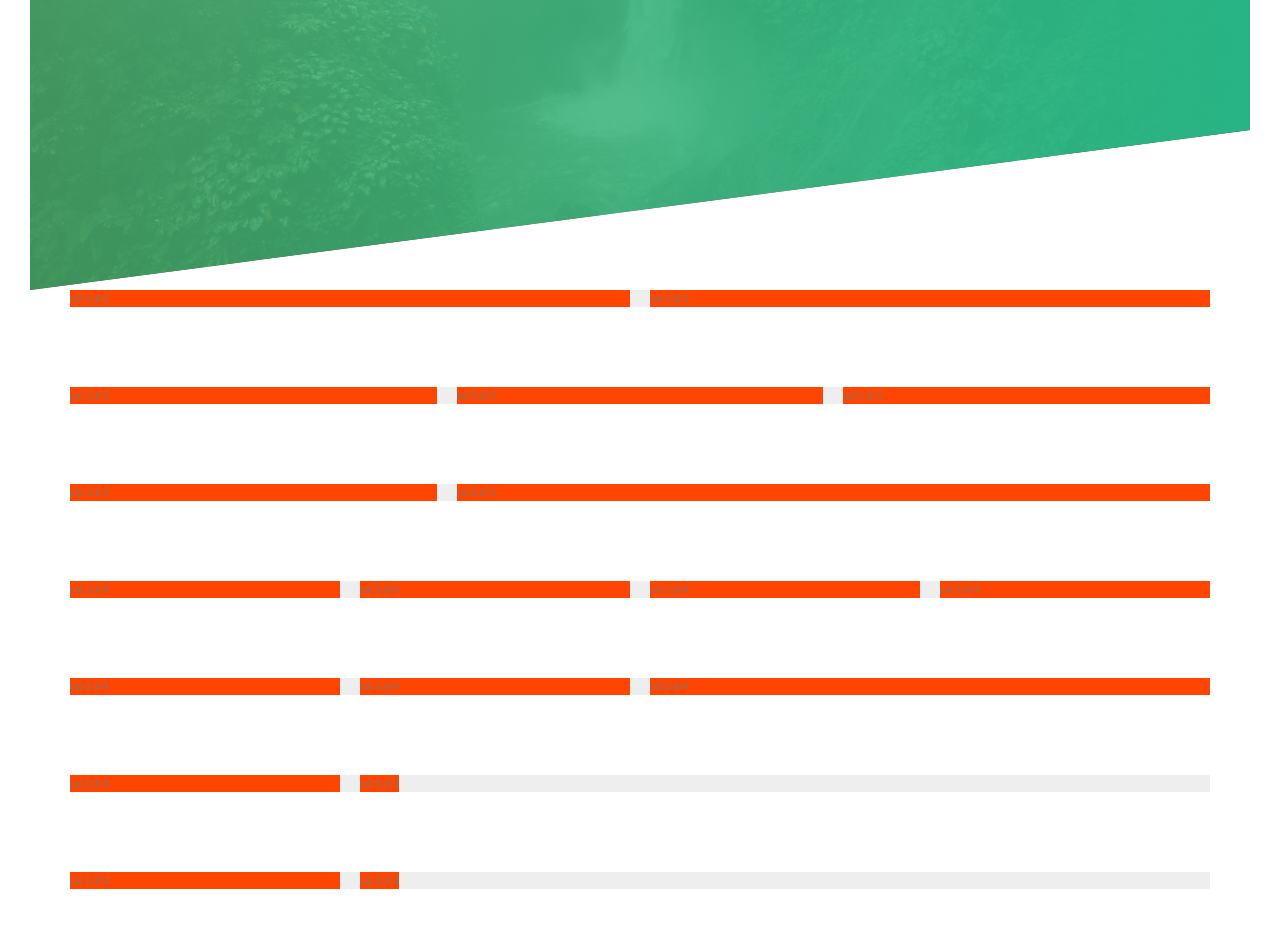
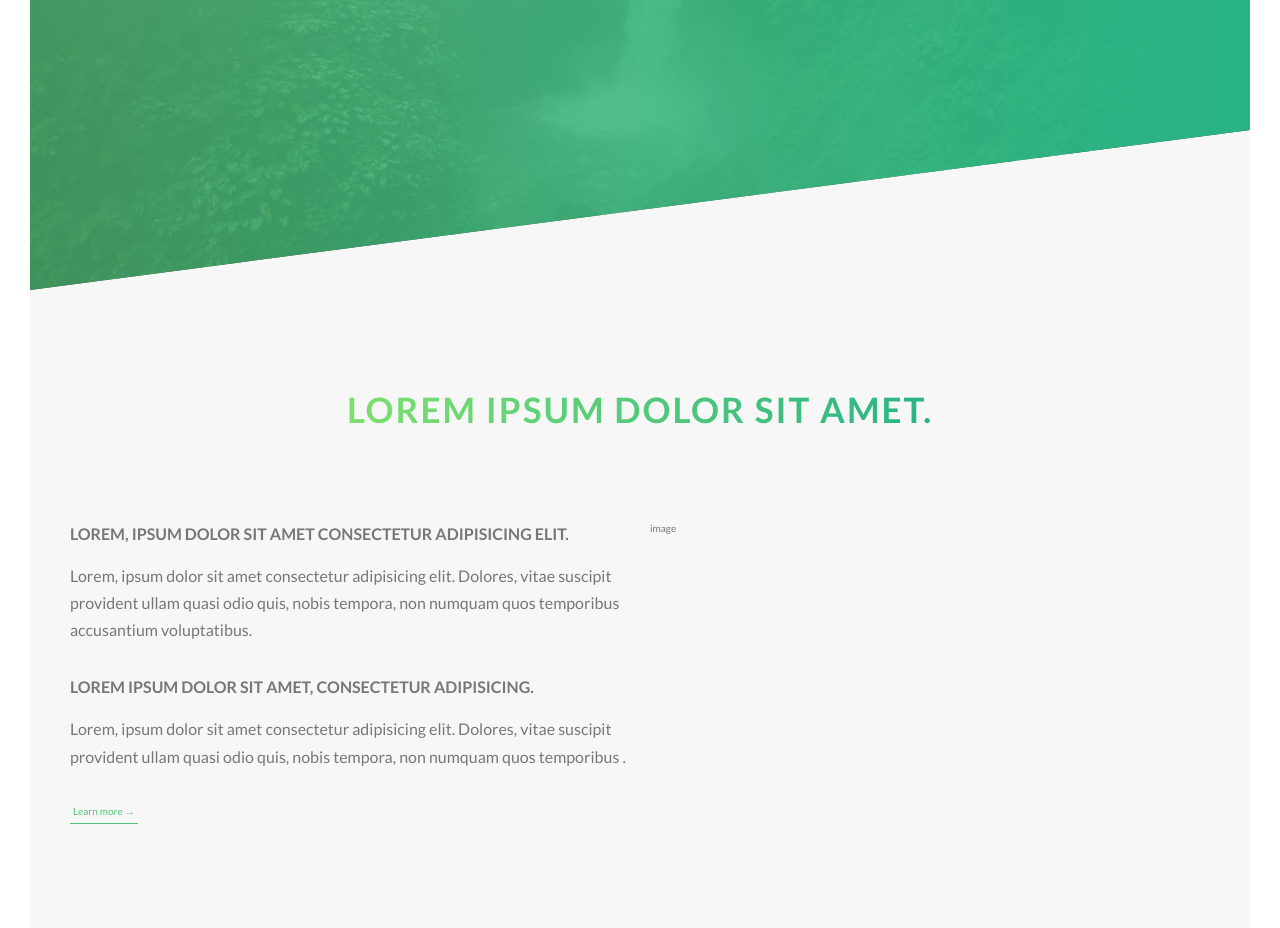
Before and after one commit to abduallahnoorsayket/Natours_project-CSS, a website: page index.html in a window 1280 px wide. Shown: the part 500-1428 px from the top of the page. Drawn offline with Linux system fonts and the light colour scheme.

Commit message:
about section runnning

```diff
--- a/index.html
+++ b/index.html
@@ -24,7 +24,29 @@
       </div>
     </header>
     <main>
-      <section class="grid-test">
+      <section class="section-about">
+        <div class="u-center-text u-margin-bottom-big">
+          <h2 class="heading-secondary">Lorem ipsum dolor sit amet.</h2>
+        </div>
+        <div class="row">
+          <div class="col-1-of-2">
+            <h3 class="heading-tertiary u-margin-bottom-small">Lorem, ipsum dolor sit amet consectetur adipisicing elit.</h3>
+            <p class="paragraph">
+              Lorem, ipsum dolor sit amet consectetur adipisicing elit. Dolores, vitae suscipit provident ullam quasi odio quis, nobis tempora, non
+              numquam quos temporibus accusantium voluptatibus.
+            </p>
+
+            <h3 class="heading-tertiary u-margin-bottom-small">Lorem ipsum dolor sit amet, consectetur adipisicing.</h3>
+            <p class="paragraph">
+              Lorem, ipsum dolor sit amet consectetur adipisicing elit. Dolores, vitae suscipit provident ullam quasi odio quis, nobis tempora, non
+              numquam quos temporibus .
+            </p>
+            <a href="#" class="btn-text">Learn more &rarr;</a>
+          </div>
+          <div class="col-1-of-2">image</div>
+        </div>
+      </section>
+      <!-- <section class="grid-test">
         <div class="row">
           <div class="col-1-of-2">col 1 of 2</div>
           <div class="col-1-of-2">col 1 of 2</div>
@@ -53,13 +75,6 @@
           <div class="col-1-of-4">col 1 of 4</div>
           <div class="col-3-of-4">col 3 of 4</div>
         </div>
-        <div class="row">
-          <div class="col-1-of-4">col 1 of 4</div>
-          <div class="col-3-of-4">col 3 of 4</div>
-        </div>
-      </section>
-      <!-- <section class="section-about">
-        <h2 class="heading-secondary">Lorem ipsum dolor sit amet.</h2>
       </section> -->
     </main>
   </body>
--- a/sass/abstracts/_variable.scss
+++ b/sass/abstracts/_variable.scss
@@ -10,6 +10,9 @@ $color-grey-dark: #777;
 $color-white: #fff;
 $color-black: #000;
 
+// FONT
+$default-font-size: 1.6rem;
+
 // GRID
 $grid-width: 114rem;
 $gutter-vertical: 8rem;
--- a/sass/base/_typography.scss
+++ b/sass/base/_typography.scss
@@ -32,3 +32,33 @@ body {
     animation: moveInRight 1.5s ease-out;
   }
 }
+
+.heading-secondary {
+  font-size: 3.5rem;
+  font-weight: 700;
+  text-transform: uppercase;
+  background-image: linear-gradient(to right, $color-primary-light, $color-primary-dark);
+  display: inline-block;
+  background-clip: text;
+  -webkit-background-clip: text;
+  color: transparent;
+  letter-spacing: 0.2rem;
+  transition: all 0.2s;
+  &:hover {
+    transform: skewY(2deg) skewX(15deg) scale(1.1);
+    text-shadow: 0.5rem 1rem 2rem rgba($color-black, 0.2);
+  }
+}
+
+.heading-tertiary {
+  font-size: 1.6rem;
+  font-weight: 700;
+  text-transform: uppercase;
+}
+
+.paragraph {
+  font-size: 1.6rem;
+  &:not(:last-child) {
+    margin-bottom: 3rem;
+  }
+}
--- a/sass/base/_utilities.scss
+++ b/sass/base/_utilities.scss
@@ -0,0 +1,12 @@
+.u-center-text {
+  text-align: center;
+}
+.u-margin-bottom-small {
+  margin-bottom: 1.5rem;
+}
+.u-margin-bottom-medium {
+  margin-bottom: 4rem;
+}
+.u-margin-bottom-big {
+  margin-bottom: 8rem;
+}
--- a/sass/components/_button.scss
+++ b/sass/components/_button.scss
@@ -48,3 +48,19 @@
     animation-fill-mode: backwards;
   }
 }
+
+.btn-text {
+  &:link,
+  &:visited {
+    color: $color-primary;
+    display: inline-block;
+    text-decoration: none;
+    border-bottom: 1px solid $color-primary;
+    padding: 3px;
+  }
+
+  &:active {
+  }
+  &:hover {
+  }
+}
--- a/sass/layout/_grid.scss
+++ b/sass/layout/_grid.scss
@@ -1,6 +1,5 @@
 .row {
   max-width: $grid-width;
-  background-color: #eee;
   margin: 0 auto;
   &:not(:last-child) {
     margin-bottom: $gutter-vertical;
@@ -8,7 +7,6 @@
   @include clearfix;
 
   [class^="col-"] {
-    background-color: orangered;
     float: left;
     &:not(:last-child) {
       margin-right: $gutter-horizontal;
@@ -29,4 +27,7 @@
   .col-2-of-4 {
     width: calc(2 * ((100% - 3 * #{$gutter-horizontal}) / 4) + #{$gutter-horizontal});
   }
+  .col-3-of-4 {
+    width: calc(3 * ((100% - 3 * #{$gutter-horizontal}) / 4) + #{$gutter-horizontal});
+  }
 }
```
Also changed, not shown: css/style.css.
